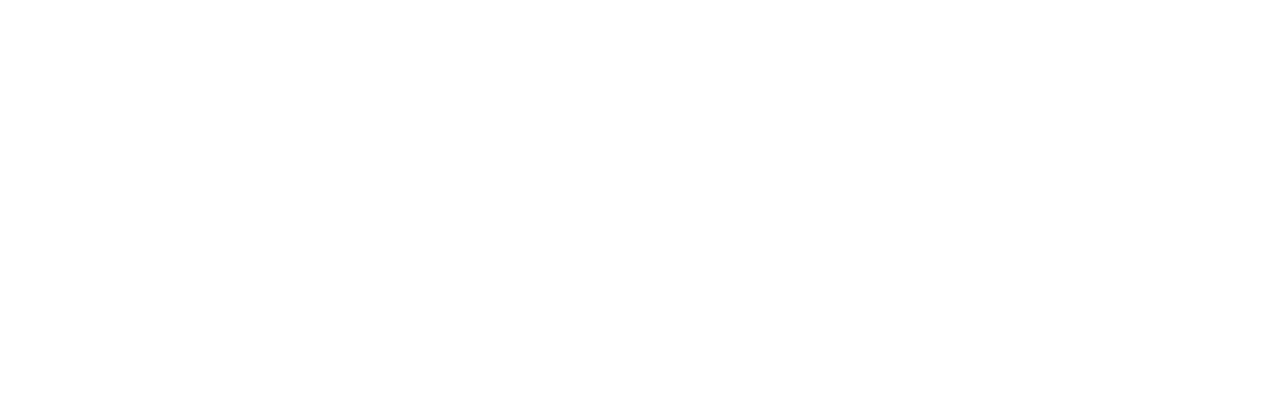
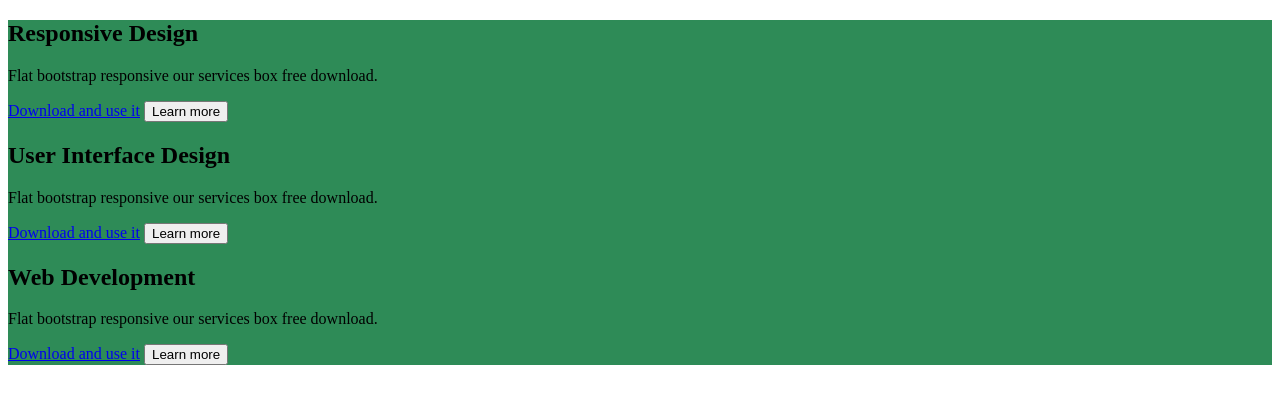
Before and after one commit to AVKydin/html, a plain HTML site: page Lesson2/index.html in a window 1280 px wide. Drawn offline with Linux system fonts and the light colour scheme.

Commit message:
that's all for today

```diff
--- a/Lesson2/index.html
+++ b/Lesson2/index.html
@@ -6,8 +6,29 @@
           content="width=device-width, user-scalable=no, initial-scale=1.0, maximum-scale=1.0, minimum-scale=1.0">
     <meta http-equiv="X-UA-Compatible" content="ie=edge">
     <title>Home Work 2</title>
+    <link rel="stylesheet" href="./styles/main.css">
 </head>
 <body>
+<div class="container">
+    <div class="card">
+        <h2>Responsive Design</h2>
+        <p>Flat bootstrap responsive our services box free download.</p>
+        <a href="#">Download and use it</a>
+        <button>Learn more</button>
+    </div>
+    <div class="card">
+        <h2>User Interface Design</h2>
+        <p>Flat bootstrap responsive our services box free download.</p>
+        <a href="#">Download and use it</a>
+        <button>Learn more</button>
+    </div>
+    <div class="card">
+        <h2>Web Development</h2>
+        <p>Flat bootstrap responsive our services box free download.</p>
+        <a href="#">Download and use it</a>
+        <button>Learn more</button>
+    </div>
+</div>
 
 </body>
 </html>
--- a/Lesson2/styles/main.css
+++ b/Lesson2/styles/main.css
@@ -0,0 +1,3 @@
+.container{
+    background-color: seagreen;
+}
```
